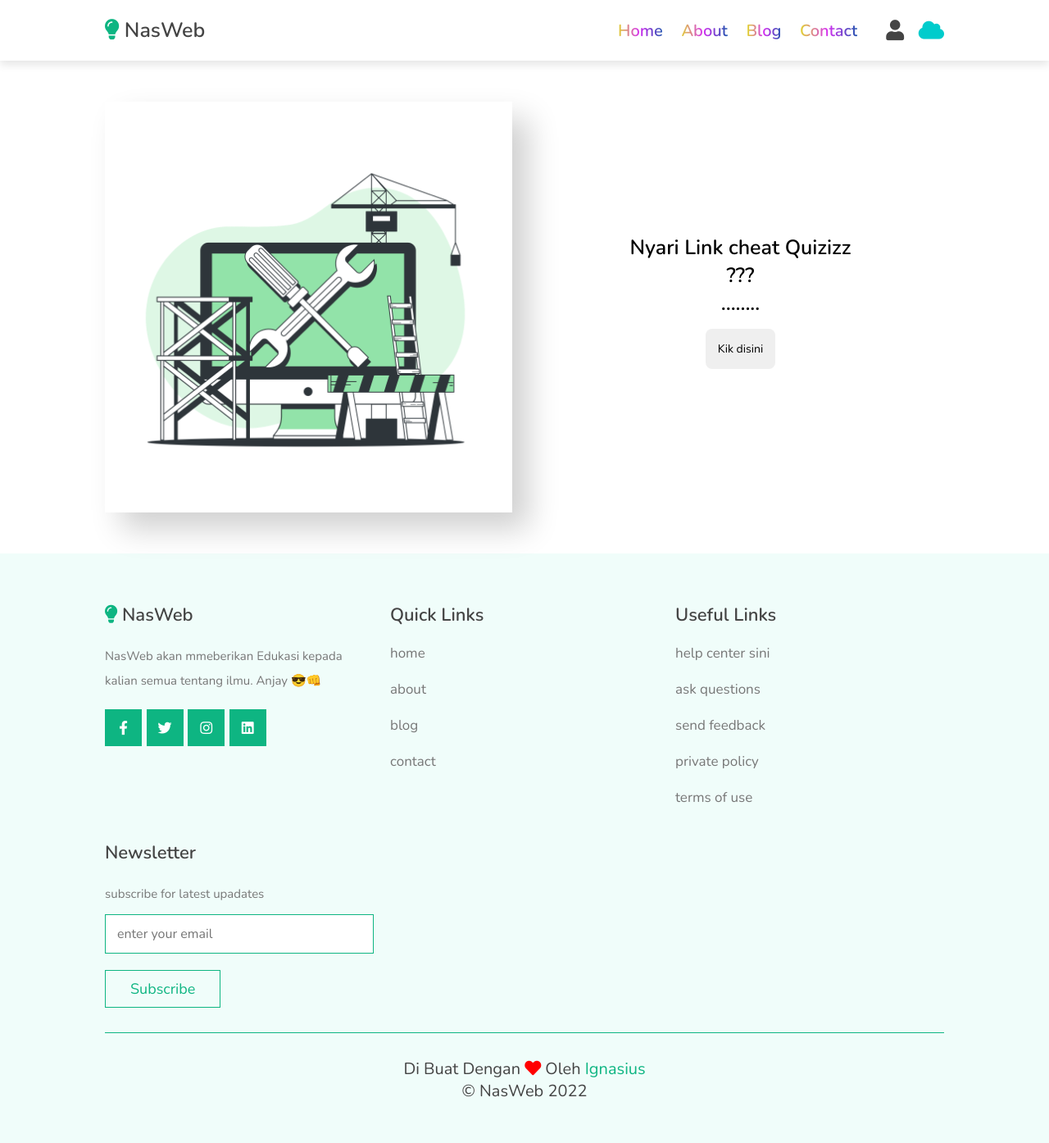
After one commit to Ignasiussigit/NasWeb.github.io, a PHP site: page /public/maunyariapa.html in a window 1280 px wide. The commit adds this page. Shown: the whole page at 82% size. Run offline with PHP 8.4, Linux system fonts and the light colour scheme.

Commit message:
menambahkan sedikir javascript

```diff
--- a/css/style.css
+++ b/css/style.css
@@ -1395,3 +1395,13 @@ body a {
   width: 100%;
   background-attachment: fixed;
 }
+
+/* kotak (di html "maunyariapa") */
+
+.kotak {
+  box-shadow: 10px 10px 25px #d0d0d0, -10px -10px 35px #ffff;
+}
+
+.image {
+  box-shadow: 20px 20px 35px #d0d0d0, -20px -20px 35px #fff;
+}
--- /dev/null
+++ b/public/maunyariapa.html
@@ -0,0 +1,230 @@
+<!-- =====================================================================================================
+========================== Halooo !!! ngintip aja nih ============================================
+==========================================================================================================
+
+NYARI APA NIH? HEHE... I CAN SEE YOU
+SELAMAT BELAJAR, JANGAN JADI ORANG BIASA !!! HUSST JANGAN BILANG BILANG UDAH LIAT INI !
+
+
+     :::       .:.                                   ::          .:.                  .&@~
+    .@@@#      P@#                                  ^@@:         B@Y                  .@@!
+    .@@#@#     P@#     ..^~~~^.          .:~~~~~:   .@@^         &@7      .~~~:       .@@~  :~~:
+    .@@^5@#    P@#    !@&BGGB&@&!      !#@#GGGB#J    &@7   ..    @@^   .5@&BGB&@B^    .@@JP@&&&@@P
+    .@@^ G@B   P@#     .      ?@@^    ~@@~           #@Y  :@@?  .@@.  :@@7     !@@~   .@@@B^   :@@G
+    .@@^  B@G  P@#       :^~~^7@@!    .&@&Y~.        G@P  #@@@: :@@   #@&^^~~~^^&@#   .@@J      7@@:
+    .@@^   #@P 5@#    7#@&BBBB#@@!      ~5#&@@&P^    J@B J@7~@# ^@#   @@&GBBBBBBGBY   .@@~      ^@@^
+    .@@^    #@JP@#   ?@@!     .@@!          .^P@@7   !@&:@#  G@Y!@G   #@#             .@@~      Y@&.
+    .@@^     &@@@#   J@@~   .?&@@!    ..      !@@!   :@@&@.   &@&@5   :@@B^     ..    .@@?    .Y@@^
+    .&&^     .#@&G    ?&@&###P^B@^    J@&&###&&P^    .&&@7    ^&@@!     J#&&&###&B     G&&&&#&&#?
+                         ...            .....                              ....           ....
+
+==========================================================================================================
+==========================================================================================================
+=======================================================================================================-->
+
+
+<!DOCTYPE html>
+<html lang="en">
+
+<head>
+    <meta charset="UTF-8">
+    <meta http-equiv="X-UA-Compatible" content="IE=edge">
+    <meta name="viewport" content="width=device-width, initial-scale=1.0">
+    <title>nyari apa ?</title>
+
+    <link rel="icon" href="../images/linux-hero.png">
+    <!-- font awesome cdn link  -->
+    <link rel="stylesheet" href="https://cdnjs.cloudflare.com/ajax/libs/font-awesome/5.15.4/css/all.min.css">
+
+    <!-- swiper css link  -->
+    <link rel="stylesheet" href="https://unpkg.com/swiper@7/swiper-bundle.min.css" />
+
+    <!-- custom css file link  -->
+    <link rel="stylesheet" href="../css/style.css">
+
+</head>
+
+<body>
+
+    <!-- header section starts  -->
+
+    <header class="header">
+
+        <a href="#" class="logo"> <i class="fas fa-lightbulb"></i> NasWeb </a>
+
+        <nav class="navbar">
+            <div id="close-navbar" class="fas fa-times"></div>
+            <a href="../home.html" class="anim-text">home</a>
+            <a href="../public/about.html" class="anim-text">about</a>
+            <a href="../public/blog.html" class="anim-text">blog</a>
+            <a href="../public/contact.html" class="anim-text">contact</a>
+        </nav>
+
+        <div class="icons">
+            <div id="account-btn" class="fas fa-user"></div>
+            <a href="../public/cuaca.html">
+                <div id="account-btn" class="fas fa-cloud " data-bs-toggle=" tooltip data-bs-placement=" bottom"
+                    title="Lihat cuaca" style=" color: #00cccc;"></div>
+            </a>
+            <div id="menu-btn" class="fas fa-bars"></div>
+        </div>
+
+    </header>
+
+    <!-- account form section starts  -->
+
+    <div class="account-form">
+
+        <div id="close-form" class="fas fa-times"></div>
+
+        <div class="buttons">
+            <span class="btn active login-btn">login</span>
+            <span class="btn register-btn">register</span>
+        </div>
+
+        <form class="login-form active" action="">
+            <h3>login now</h3>
+            <input type="email" placeholder="enter your email" class="box">
+            <input type="password" placeholder="enter your password" class="box">
+            <div class="flex">
+                <input type="checkbox" name="" id="remember-me">
+                <label for="remember-me">remember me</label>
+                <a href="#">forgot password?</a>
+            </div>
+            <input type="submit" value="login now" class="btn">
+        </form>
+
+        <form class="register-form" action="">
+            <h3>register now</h3>
+            <input type="email" placeholder="enter your email" class="box">
+            <input type="password" placeholder="enter your password" class="box">
+            <input type="password" placeholder="confirm your password" class="box">
+            <input type="submit" value="register now" class="btn">
+        </form>
+
+    </div>
+
+    <!-- account form section ends -->
+
+
+    <!-- about section starts  -->
+
+    <section class="about">
+
+        <div class="image">
+            <img src="../images/Maintenance.png" alt="" style="border-radius: 15px;">
+        </div>
+
+        <div class="content" style="text-align: center;">
+            <h1 style="font-size: 25px;">Nyari Link cheat Quizizz <br> ??? <br> ........ </h1> <br>
+            <button type="button" onclick="myFunction()" style="padding: 15px; font-size: 14px; border-radius: 8px;">Kik
+                disini</button>
+            <br>
+            <br>
+            <h1 id="belajar" class="kotak"
+                style="font-size: 14px; padding: 10px; width: 50%; margin: auto; border-radius: 10px; display: none;">
+                BELAJAR YAA...
+                <br>
+                <br>
+                <span id="orang"
+                    style="text-transform: uppercase; background-color: green; color: whitesmoke; padding: 3px; border-radius: 3px;"></span>
+                :)
+                <br>
+                <br>
+                (Biar pinter)
+                <br>.<br>.<br>
+                😁😜
+            </h1>
+        </div>
+
+
+    </section>
+
+    <!-- about section ends -->
+
+
+
+
+
+
+    <!-- footer section starts  -->
+
+    <section class="footer">
+
+        <div class="box-container">
+
+            <div class="box">
+                <h3> <i class="fas fa-lightbulb"></i> NasWeb </h3>
+                <p>NasWeb akan mmeberikan Edukasi kepada kalian semua tentang ilmu. Anjay 😎👊</p>
+                <div class="share">
+                    <a href="https://m.facebook.com/ignasius.sigit.1" class="fab fa-facebook-f"></a>
+                    <a href="#" class="fab fa-twitter"></a>
+                    <a href="https://www.instagram.com/ignasiussigit/" class="fab fa-instagram"></a>
+                    <a href="#" class="fab fa-linkedin"></a>
+                </div>
+            </div>
+
+            <div class="box">
+                <h3>quick links</h3>
+                <a href="../home.html" class="link">home</a>
+                <a href="../public/about.html" class="link">about</a>
+                <a href="../public/blog.html" class="link">blog</a>
+                <a href="../public/contact.html" class="link">contact</a>
+            </div>
+
+            <div class="box">
+                <h3>useful links</h3>
+                <a href="./cheatQuizizz.html" class="link">help center sini</a>
+                <a href="#" class="link">ask questions</a>
+                <a href="#" class="link">send feedback</a>
+                <a href="#" class="link">private policy</a>
+                <a href="#" class="link">terms of use</a>
+            </div>
+
+            <div class="box">
+                <h3>newsletter</h3>
+                <p>subscribe for latest upadates</p>
+                <form action="">
+                    <input type="email" name="" placeholder="enter your email" id="" class="email">
+                    <input type="submit" value="subscribe" class="btn">
+                </form>
+            </div>
+
+        </div>
+
+
+        <div class="credit"> di buat dengan <i class="fas fa-heart" style="color: red;"></i> oleh <span>Ignasius</span>
+            <br>
+            &copy; NasWeb 2022
+        </div>
+
+    </section>
+
+    <!-- footer section ends -->
+
+
+
+
+
+
+    <!-- swiper js link  -->
+    <script>
+        function myFunction() {
+            var nama = prompt("siapa nama kamu ?")
+            alert('Halo  ' + nama),
+                // document.getElementById("belajar").innerHTML = "BELAJAR BROO <br> (Biar pinter) <br>.<br>.<br> 😁😜",
+                document.getElementById("belajar").style.display = "block",
+                document.getElementById("belajar").style.background = "lightblue"
+            document.getElementById("orang").innerHTML = nama
+        }
+
+    </script>
+
+    <script src="https://unpkg.com/swiper@7/swiper-bundle.min.js"></script>
+
+    <!-- custom js file link  -->
+    <script src="../js/script.js"></script>
+
+</body>
+
+</html>
```
Also changed, not shown: public/cisco.html (+12 -12 lines), images/Maintenance.png (added).
